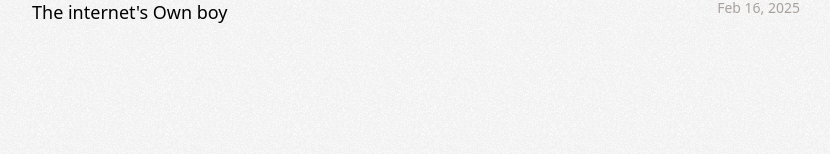
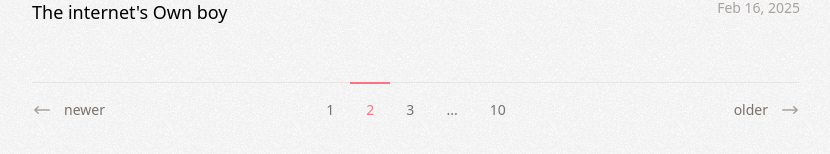
Before and after one commit to tuanbui-17/blogs, a Next.js app in the folder client/: page /blog in a window 1280 px wide. Shown: the part 402-556 px from the top of the page, without its empty margins (224-1054 px from the left). Built offline with nearby package versions, Linux system fonts and the light colour scheme.

Commit message:
pagination

```diff
--- a/client/src/app/blog/page.tsx
+++ b/client/src/app/blog/page.tsx
@@ -1,4 +1,5 @@
 import BlogCategories from "@/components/Blog/BlogCategories";
+import BlogPagination from "@/components/Blog/BlogPagination";
 import BlogPosts from "@/components/Blog/BlogPosts";
 import React from "react";
 
@@ -8,6 +9,7 @@ const Page = () => {
       <p className="text-xl font-medium">Blog Posts</p>
       <BlogCategories />
       <BlogPosts />
+      <BlogPagination />
     </div>
   );
 };
--- /dev/null
+++ b/client/src/components/Blog/BlogPagination/index.tsx
@@ -0,0 +1,83 @@
+"use client";
+
+import React from "react";
+import BlogPaginationNumber from "../BlogPaginationNumber";
+import { ArrowLeftIcon } from "@/components/Icon/ArrowLeft";
+import { ArrowRightIcon } from "@/components/Icon/ArrowRight";
+
+const BlogPagination = () => {
+  const current = 2;
+  const total = 10;
+
+  const getVisiblePages = (total: number, current: number) => {
+    const visiblePages = [];
+    for (let i = 1; i <= total; i++) {
+      if (
+        i === 1 ||
+        i === total ||
+        i === current ||
+        i === current - 1 ||
+        i === current + 1
+      ) {
+        visiblePages.push(i);
+        continue;
+      }
+      if (visiblePages[visiblePages.length - 1] !== null) {
+        visiblePages.push(null);
+      }
+    }
+    return visiblePages;
+  };
+
+  return (
+    <nav className="flex items-center justify-between border-t border-base-200 dark:border-base-700 mt-8">
+      <div className="-mt-px flex w-0 flex-1">
+        {current > 1 && (
+          <div className="inline-flex items-center border-t-2 border-transparent pr-1 pt-4 text-sm font-medium text-base-500 hover:border-base-300 hover:text-base-700 dark:text-base-400 dark:hover:border-base-700 dark:hover:text-base-300 cursor-pointer">
+            <ArrowLeftIcon
+              className="mr-3 h-5 w-5 text-base-400"
+              fill="currentColor"
+            />
+            newer
+          </div>
+        )}
+      </div>
+      <div className="hidden md:-mt-px md:flex">
+        {getVisiblePages(total, current).map((page, index) => {
+          if (page === null) {
+            return (
+              <span
+                key={index}
+                className="inline-flex items-center border-t-2 border-transparent px-4 pt-4 text-sm font-medium text-base-500"
+              >
+                ...
+              </span>
+            );
+          }
+
+          return (
+            <BlogPaginationNumber
+              key={index}
+              index={page}
+              active={page === current}
+              onClick={() => {}}
+            />
+          );
+        })}
+      </div>
+      <div className="-mt-px flex w-0 flex-1 justify-end">
+        {current < total && (
+          <div className="inline-flex items-center border-t-2 border-transparent pl-1 pt-4 text-sm font-medium text-base-500 hover:border-base-300 hover:text-base-700 dark:text-base-400 dark:hover:border-base-700 dark:hover:text-base-300 cursor-pointer">
+            older
+            <ArrowRightIcon
+              className="ml-3 h-5 w-5 text-base-400"
+              fill="currentColor"
+            />
+          </div>
+        )}
+      </div>
+    </nav>
+  );
+};
+
+export default BlogPagination;
--- /dev/null
+++ b/client/src/components/Blog/BlogPaginationNumber/index.tsx
@@ -0,0 +1,28 @@
+"use client";
+
+import React from "react";
+
+interface Props {
+  index: number;
+  active: boolean;
+  onClick: () => void;
+}
+const BlogPaginationNumber = ({ index, active, onClick }: Props) => {
+  return (
+    <button
+      onClick={onClick}
+      className={`
+    inline-flex items-center border-t-2 px-4 pt-4 text-sm font-medium
+    ${
+      active
+        ? "text-accent-400 border-accent-400"
+        : "border-transparent text-base-500 hover:border-base-300 hover:text-base-700 dark:text-base-400 dark:hover:border-base-700 dark:hover:text-base-300"
+    }
+    `}
+    >
+      {index}
+    </button>
+  );
+};
+
+export default BlogPaginationNumber;
--- /dev/null
+++ b/client/src/components/Icon/ArrowLeft/index.tsx
@@ -0,0 +1,23 @@
+import { IconProps } from "@/interface/icon.interface";
+
+export function ArrowLeftIcon(props: Readonly<IconProps>) {
+  const { className, fill, width = "20", height = "20" } = props;
+
+  return (
+    <svg
+      className={className}
+      viewBox="0 0 20 20"
+      fill={fill}
+      aria-hidden="true"
+      data-slot="icon"
+      width={width}
+      height={height}
+    >
+      <path
+        fillRule="evenodd"
+        d="M18 10a.75.75 0 0 1-.75.75H4.66l2.1 1.95a.75.75 0 1 1-1.02 1.1l-3.5-3.25a.75.75 0 0 1 0-1.1l3.5-3.25a.75.75 0 1 1 1.02 1.1l-2.1 1.95h12.59A.75.75 0 0 1 18 10Z"
+        clipRule="evenodd"
+      />
+    </svg>
+  );
+}
--- /dev/null
+++ b/client/src/components/Icon/ArrowRight/index.tsx
@@ -0,0 +1,23 @@
+import { IconProps } from "@/interface/icon.interface";
+
+export function ArrowRightIcon(props: Readonly<IconProps>) {
+  const { className, fill, width = "20", height = "20" } = props;
+
+  return (
+    <svg
+      className={className}
+      viewBox="0 0 20 20"
+      fill={fill}
+      aria-hidden="true"
+      data-slot="icon"
+      width={width}
+      height={height}
+    >
+      <path
+        fillRule="evenodd"
+        d="M2 10a.75.75 0 0 1 .75-.75h12.59l-2.1-1.95a.75.75 0 1 1 1.02-1.1l3.5 3.25a.75.75 0 0 1 0 1.1l-3.5 3.25a.75.75 0 1 1-1.02-1.1l2.1-1.95H2.75A.75.75 0 0 1 2 10Z"
+        clipRule="evenodd"
+      />
+    </svg>
+  );
+}
```
